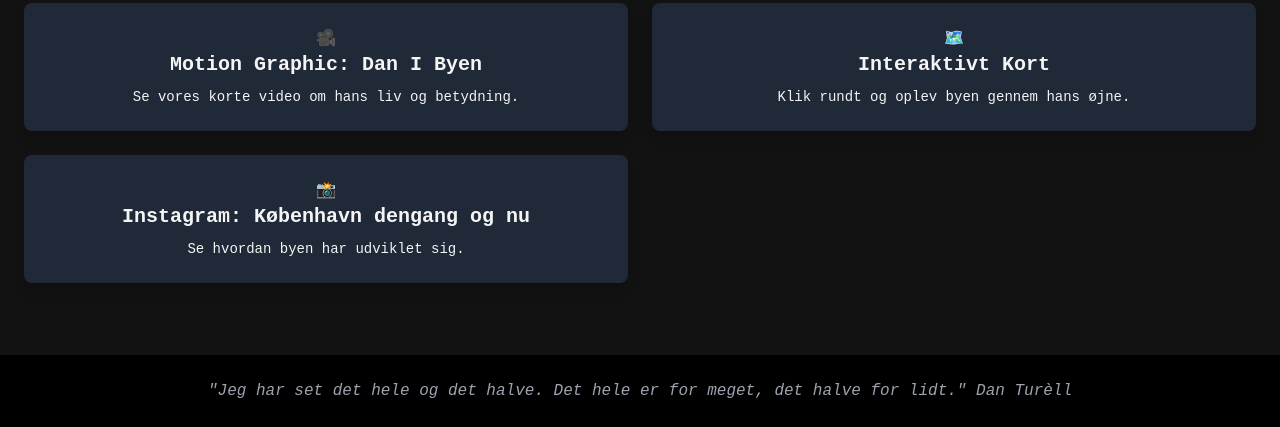
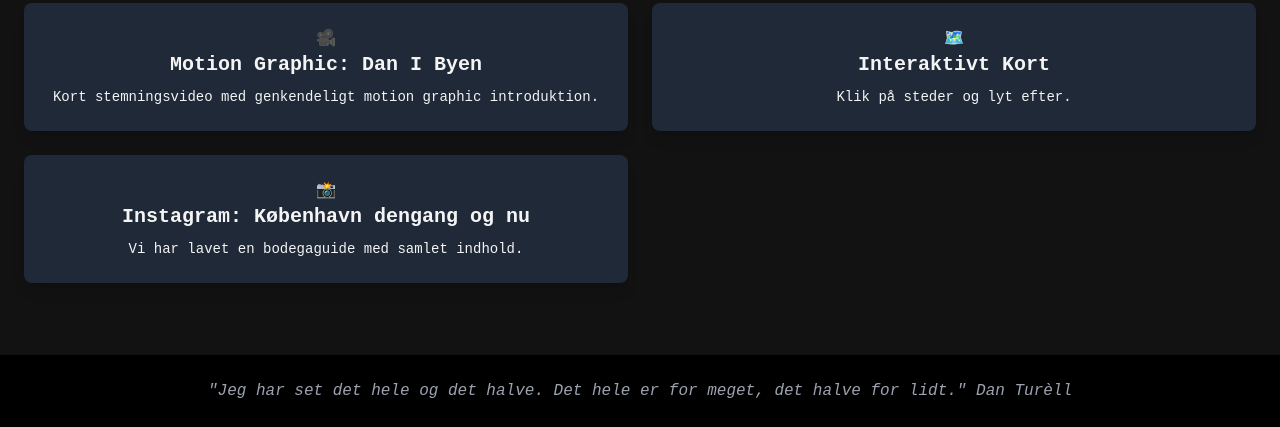
Before and after one commit to laurahauge/danturell, a plain HTML site: page index.html in a window 1280 px wide. Shown: the part 416-843 px from the top of the page. Drawn offline with nearby package versions, Linux system fonts and the light colour scheme.

Commit message:
danibyen

```diff
--- a/index.html
+++ b/index.html
@@ -39,7 +39,7 @@
           🎥
           <h3 class="text-xl font-semibold">Motion Graphic: Dan I Byen</h3>
           <p class="text-sm mt-2">
-            Se vores korte video om hans liv og betydning.
+            Kort stemningsvideo med genkendeligt motion graphic introduktion.
           </p>
         </a>
 
@@ -49,7 +49,7 @@
         >
           🗺️
           <h3 class="text-xl font-semibold">Interaktivt Kort</h3>
-          <p class="text-sm mt-2">Klik rundt og oplev byen gennem hans øjne.</p>
+          <p class="text-sm mt-2">Klik på steder og lyt efter.</p>
         </a>
 
         <a
@@ -60,7 +60,9 @@
           <h3 class="text-xl font-semibold">
             Instagram: København dengang og nu
           </h3>
-          <p class="text-sm mt-2">Se hvordan byen har udviklet sig.</p>
+          <p class="text-sm mt-2">
+            Vi har lavet en bodegaguide med samlet indhold.
+          </p>
         </a>
       </div>
     </section>
```
